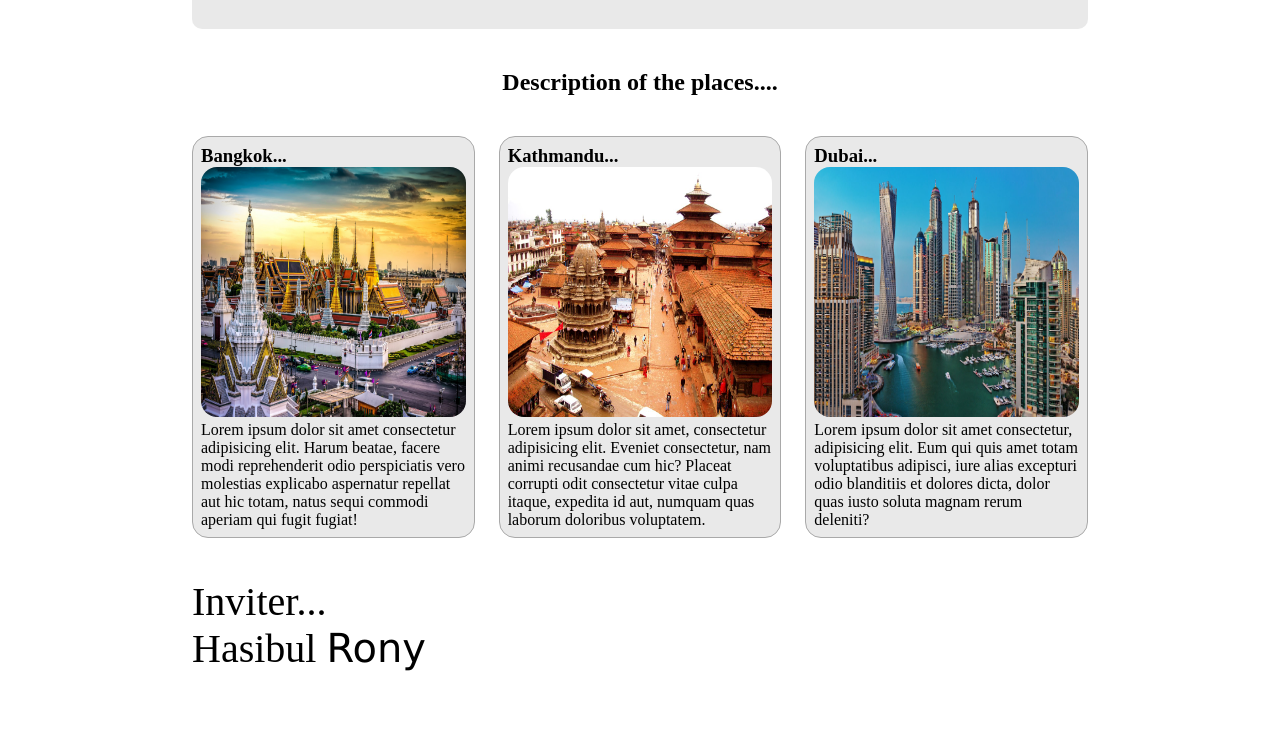
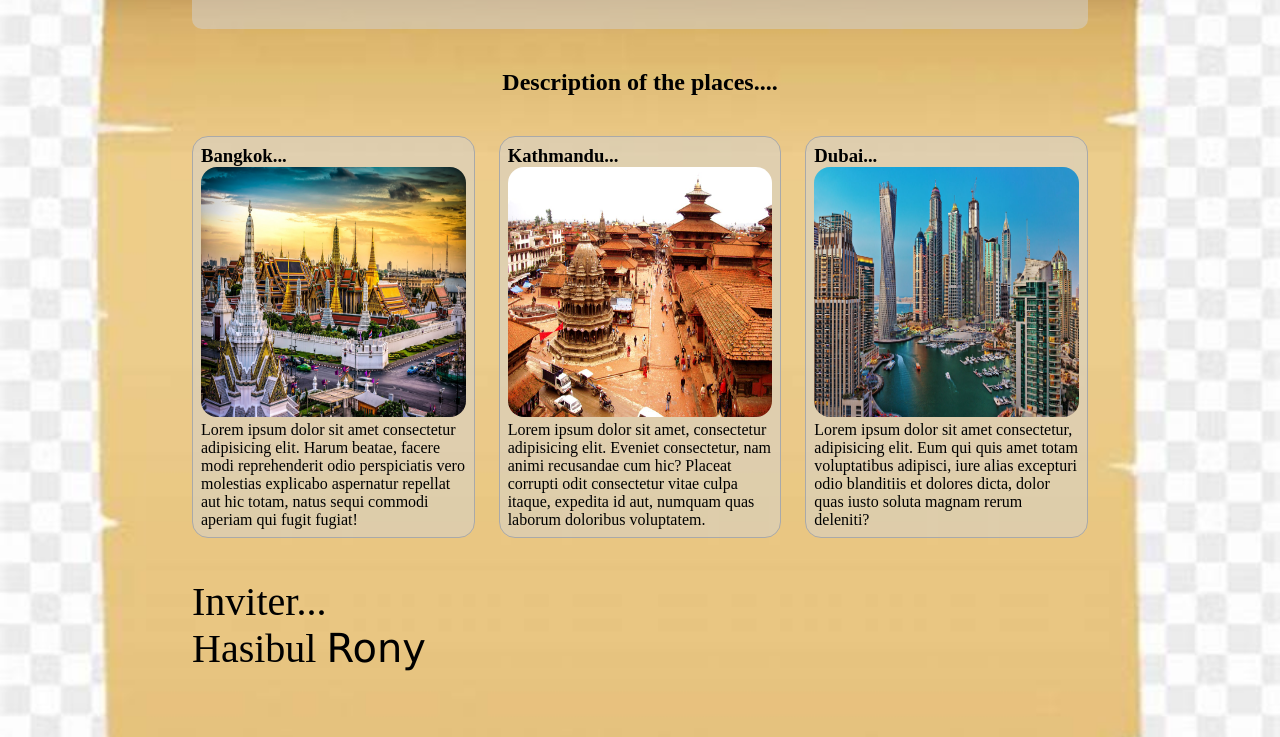
Before and after one commit to HasibulHasanRony/task-4, a plain HTML site: page index.html in a window 1280 px wide. Shown: the part 259-996 px from the top of the page. Drawn offline with Linux system fonts and the light colour scheme.

Commit message:
Background photo added

```diff
--- a/style/style.css
+++ b/style/style.css
@@ -19,6 +19,9 @@ h1{
 body{
     width: 70%;
     margin: 10% auto;
+    background-image: url(/images/paper.jpeg);
+    background-repeat: no-repeat;
+    background-size: cover;
 }
 
 img{
```
Also changed, not shown: images/paper.jpeg (added).
